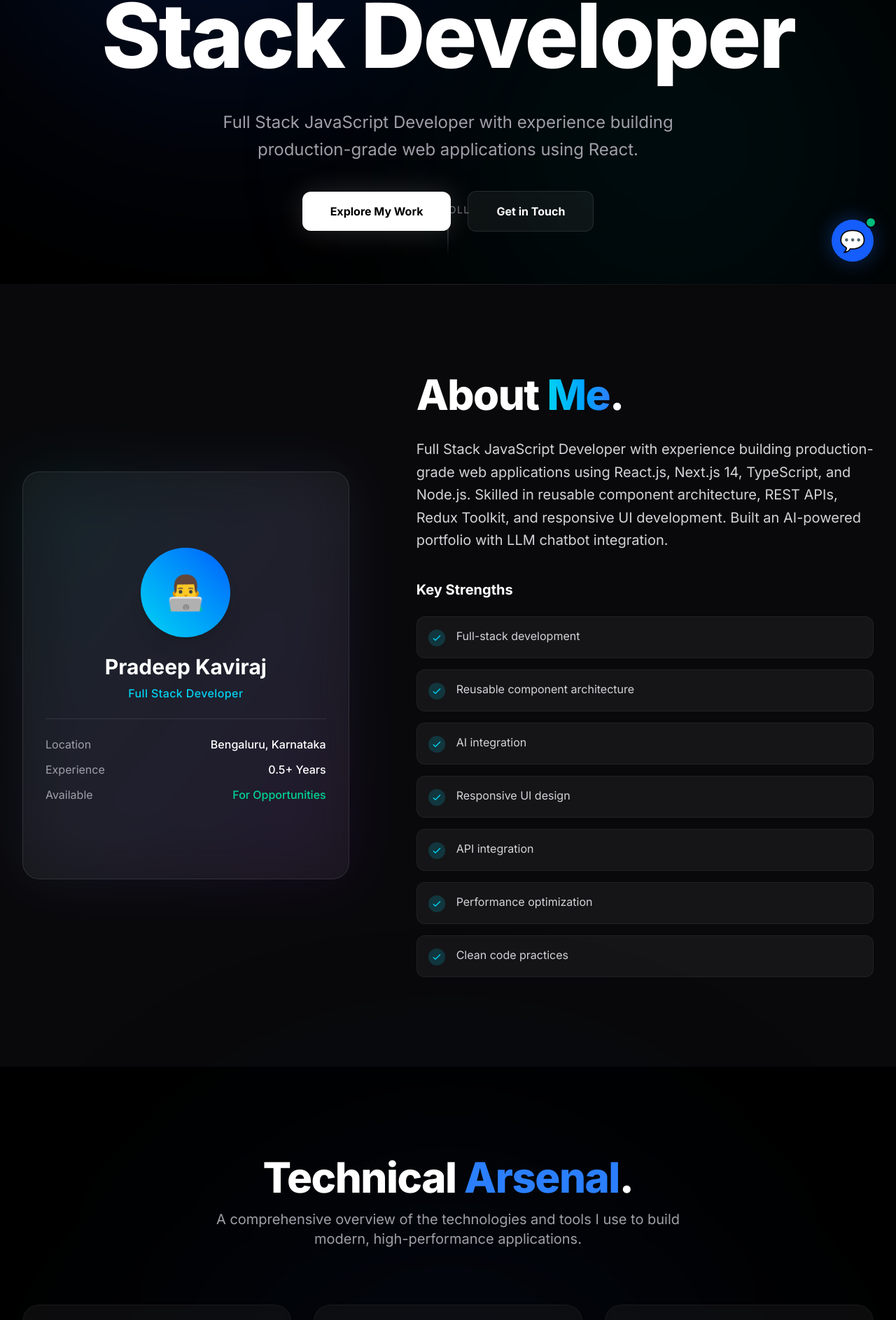
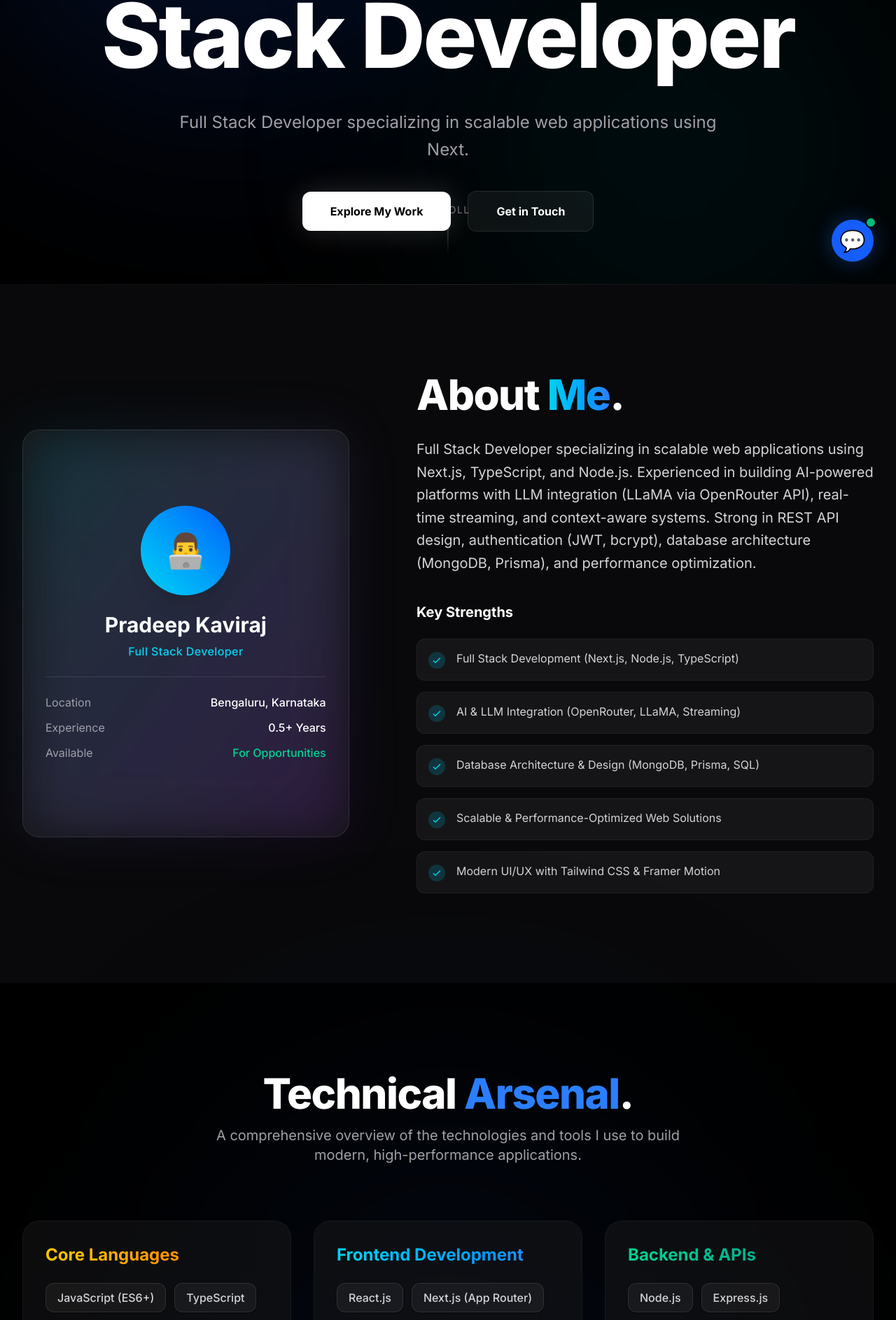
Before and after one commit to PradeepKaviraj/pradeep-portfolio, a Next.js app: page / in a window 1280 px wide. Shown: the part 394-2281 px from the top of the page at 70% size. Built offline with nearby package versions, Linux system fonts and the light colour scheme.

Commit message:
fix: update animations and informtions

```diff
--- a/src/components/sections/About.tsx
+++ b/src/components/sections/About.tsx
@@ -11,13 +11,14 @@ const About = () => {
     hidden: { opacity: 0 },
     visible: {
       opacity: 1,
-      transition: { staggerChildren: 0.2, delayChildren: 0.2 }
+      transition: { staggerChildren: 0.2, delayChildren: 0.2 },
+      willChange: "opacity"
     }
   };
 
   const itemVariants: Variants = {
     hidden: { opacity: 0, y: 50, scale: 0.98 },
-    visible: { opacity: 1, y: 0, scale: 1, transition: { duration: 1.2, ease: [0.16, 1, 0.3, 1] } }
+    visible: { opacity: 1, y: 0, scale: 1, transition: { duration: 1.2, ease: [0.16, 1, 0.3, 1] }, willChange: "transform, opacity" }
   };
 
   return (
@@ -35,7 +36,7 @@ const About = () => {
         >
           {/* Left Side - Visual / Stats */}
           <motion.div variants={itemVariants} className="w-full lg:w-5/12 relative group">
-            <div className="absolute inset-0 bg-gradient-to-br from-cyan-500/20 to-purple-600/20 rounded-3xl blur-2xl opacity-50 group-hover:opacity-70 transition-opacity duration-700" />
+            <div className="absolute inset-0 bg-gradient-to-br from-cyan-500/20 to-purple-600/20 rounded-3xl blur-xl md:blur-2xl opacity-50 group-hover:opacity-70 transition-opacity duration-700" />
             <div className="relative aspect-[4/5] sm:aspect-square lg:aspect-[4/5] rounded-3xl overflow-hidden border border-white/10 bg-zinc-900 flex flex-col items-center justify-center p-8 text-center glass">
 
               <div className="w-24 h-24 sm:w-32 sm:h-32 rounded-full bg-gradient-to-tr from-cyan-400 to-blue-600 flex items-center justify-center text-4xl sm:text-5xl mb-6 shadow-xl">
--- a/src/components/sections/Contact.tsx
+++ b/src/components/sections/Contact.tsx
@@ -10,14 +10,15 @@ const Contact = () => {
 
   const itemVariants: Variants = {
     hidden: { opacity: 0, y: 30 },
-    visible: { opacity: 1, y: 0, transition: { duration: 0.8, ease: [0.16, 1, 0.3, 1] } }
+    visible: { opacity: 1, y: 0, transition: { duration: 0.8, ease: [0.16, 1, 0.3, 1] }, willChange: "transform, opacity" }
   };
 
   const containerVariants: Variants = {
     hidden: { opacity: 0, y: 50, scale: 0.98 },
     visible: {
       opacity: 1, y: 0, scale: 1,
-      transition: { duration: 1.2, ease: [0.16, 1, 0.3, 1], staggerChildren: 0.15 }
+      transition: { duration: 1.2, ease: [0.16, 1, 0.3, 1], staggerChildren: 0.15 },
+      willChange: "transform, opacity"
     }
   };
 
@@ -75,8 +76,8 @@ const Contact = () => {
           variants={containerVariants}
         >
           {/* Decorative Background Blur */}
-          <div className="absolute top-0 right-0 w-64 h-64 sm:w-96 sm:h-96 bg-blue-600/10 blur-[80px] sm:blur-[100px] -mr-32 -mt-32 rounded-full pointer-events-none" />
-          <div className="absolute bottom-0 left-0 w-64 h-64 sm:w-96 sm:h-96 bg-cyan-600/10 blur-[80px] sm:blur-[100px] -ml-32 -mb-32 rounded-full pointer-events-none" />
+          <div className="absolute top-0 right-0 w-64 h-64 sm:w-96 sm:h-96 bg-blue-600/10 blur-[40px] md:blur-[100px] -mr-32 -mt-32 rounded-full pointer-events-none" />
+          <div className="absolute bottom-0 left-0 w-64 h-64 sm:w-96 sm:h-96 bg-cyan-600/10 blur-[40px] md:blur-[100px] -ml-32 -mb-32 rounded-full pointer-events-none" />
 
           <div className="relative z-10 grid grid-cols-1 lg:grid-cols-2 gap-12 lg:gap-16">
 
--- a/src/components/sections/Experience.tsx
+++ b/src/components/sections/Experience.tsx
@@ -18,6 +18,7 @@ const Experience = () => {
             animate={{ opacity: 1, y: 0 }}
             exit={{ opacity: 0, y: -20 }}
             transition={{ duration: 0.6, ease: [0.16, 1, 0.3, 1], delay: i * 0.1 }}
+            style={{ willChange: "transform, opacity" }}
             key={i}
             className="relative pl-8 md:pl-0"
           >
@@ -55,6 +56,7 @@ const Experience = () => {
             animate={{ opacity: 1, y: 0 }}
             exit={{ opacity: 0, y: -20 }}
             transition={{ duration: 0.6, ease: [0.16, 1, 0.3, 1], delay: i * 0.1 }}
+            style={{ willChange: "transform, opacity" }}
             key={i}
             className="p-6 md:p-8 rounded-3xl border border-white/5 bg-zinc-900/50 hover:bg-white/5 hover:border-cyan-500/30 transition-all shadow-lg flex flex-col md:flex-row md:items-center justify-between gap-4 group"
           >
@@ -78,6 +80,7 @@ const Experience = () => {
             animate={{ opacity: 1, scale: 1, y: 0 }}
             exit={{ opacity: 0, scale: 0.95, y: -20 }}
             transition={{ duration: 0.6, ease: [0.16, 1, 0.3, 1], delay: i * 0.1 }}
+            style={{ willChange: "transform, opacity" }}
             key={i}
             className="p-6 md:p-8 rounded-3xl border border-white/5 bg-zinc-900/50 hover:bg-white/5 hover:border-purple-500/30 transition-all shadow-lg group relative overflow-hidden"
           >
--- a/src/components/sections/Hero.tsx
+++ b/src/components/sections/Hero.tsx
@@ -27,22 +27,23 @@ const Hero = () => {
         staggerChildren: 0.2,
         delayChildren: 0.3,
       },
+      willChange: "opacity, transform",
     },
   };
 
   const itemVariants: Variants = {
     hidden: { opacity: 0, y: 40, scale: 0.95 },
-    visible: { opacity: 1, y: 0, scale: 1, transition: { duration: 1.2, ease: [0.16, 1, 0.3, 1] } },
+    visible: { opacity: 1, y: 0, scale: 1, transition: { duration: 1.2, ease: [0.16, 1, 0.3, 1] }, willChange: "opacity, transform" },
   };
 
   return (
     <section ref={containerRef} id="hero" className="min-h-[100dvh] flex flex-col items-center justify-center bg-black text-white px-6 sm:px-8 relative overflow-hidden">
       {/* Background Glows */}
-      <motion.div style={{ scale: glowScale }} className="absolute top-1/4 left-1/4 -translate-x-1/2 -translate-y-1/2 w-[300px] h-[300px] md:w-[600px] md:h-[600px] bg-blue-600/20 blur-[100px] md:blur-[150px] rounded-full pointer-events-none" />
-      <motion.div style={{ scale: glowScale }} className="absolute bottom-1/4 right-1/4 translate-x-1/2 translate-y-1/2 w-[300px] h-[300px] md:w-[600px] md:h-[600px] bg-cyan-600/10 blur-[100px] md:blur-[150px] rounded-full pointer-events-none" />
+      <motion.div style={{ scale: glowScale, willChange: "transform" }} className="absolute top-1/4 left-1/4 -translate-x-1/2 -translate-y-1/2 w-[300px] h-[300px] md:w-[600px] md:h-[600px] bg-blue-600/20 blur-[50px] md:blur-[150px] rounded-full pointer-events-none" />
+      <motion.div style={{ scale: glowScale, willChange: "transform" }} className="absolute bottom-1/4 right-1/4 translate-x-1/2 translate-y-1/2 w-[300px] h-[300px] md:w-[600px] md:h-[600px] bg-cyan-600/10 blur-[50px] md:blur-[150px] rounded-full pointer-events-none" />
 
       <motion.div
-        style={{ y: contentY, opacity: contentOpacity }}
+        style={{ y: contentY, opacity: contentOpacity, willChange: "transform, opacity" }}
         className="relative z-10 text-center max-w-5xl mx-auto w-full pt-20"
         variants={containerVariants}
         initial="hidden"
--- a/src/components/sections/Projects.tsx
+++ b/src/components/sections/Projects.tsx
@@ -9,13 +9,14 @@ const Projects = () => {
     hidden: { opacity: 0 },
     visible: {
       opacity: 1,
-      transition: { staggerChildren: 0.15, delayChildren: 0.2 }
+      transition: { staggerChildren: 0.15, delayChildren: 0.2 },
+      willChange: "opacity"
     }
   };
 
   const itemVariants: Variants = {
     hidden: { opacity: 0, scale: 0.95, y: 40 },
-    visible: { opacity: 1, scale: 1, y: 0, transition: { duration: 0.8, ease: [0.16, 1, 0.3, 1] } }
+    visible: { opacity: 1, scale: 1, y: 0, transition: { duration: 0.8, ease: [0.16, 1, 0.3, 1] }, willChange: "opacity, transform" }
   };
 
   return (
--- a/src/components/sections/Skills.tsx
+++ b/src/components/sections/Skills.tsx
@@ -9,7 +9,7 @@ const SkillCategory = ({ title, skills, colorClass }: { title: string, skills: s
     <motion.div
       variants={{
         hidden: { opacity: 0, y: 30, scale: 0.95 },
-        visible: { opacity: 1, y: 0, scale: 1, transition: { duration: 0.8, ease: [0.16, 1, 0.3, 1] } }
+        visible: { opacity: 1, y: 0, scale: 1, transition: { duration: 0.8, ease: [0.16, 1, 0.3, 1] }, willChange: "transform, opacity" }
       }}
       className="p-6 sm:p-8 rounded-3xl border border-white/5 bg-zinc-900/50 backdrop-blur-sm hover:bg-white/5 transition-all w-full"
     >
@@ -37,14 +37,15 @@ const Skills = () => {
     hidden: { opacity: 0 },
     visible: {
       opacity: 1,
-      transition: { staggerChildren: 0.15, delayChildren: 0.2 }
+      transition: { staggerChildren: 0.15, delayChildren: 0.2 },
+      willChange: "opacity"
     }
   };
 
   return (
     <section id="skills" className="py-24 md:py-32 bg-black text-white relative">
       {/* Background Effect */}
-      <div className="absolute top-1/2 left-1/2 -translate-x-1/2 -translate-y-1/2 w-[80%] h-[80%] max-w-[800px] bg-blue-900/10 blur-[150px] rounded-full pointer-events-none" />
+      <div className="absolute top-1/2 left-1/2 -translate-x-1/2 -translate-y-1/2 w-[80%] h-[80%] max-w-[800px] bg-blue-900/10 blur-[60px] md:blur-[150px] rounded-full pointer-events-none" />
 
       <div className="container mx-auto px-6 sm:px-8 max-w-7xl relative z-10">
         <div className="text-center mb-16 md:mb-20">
--- a/src/data/resumeData.ts
+++ b/src/data/resumeData.ts
@@ -4,84 +4,171 @@ export const resumeData: ResumeData = {
   personalInfo: {
     name: "Pradeep Kaviraj",
     title: "Full Stack Developer",
-    phone: "+91 93636 23774",
+    phone: "+91 9363623774",
     email: "pradeepmvk12@gmail.com",
     location: "Bengaluru, Karnataka",
     links: {
-      linkedin: "https://linkedin.com/in/pradeep-kaviraj-283259324",
+      linkedin: "https://linkedin.com/in/pradeep-kaviraj",
       github: "https://github.com/PradeepKaviraj",
       portfolio: "https://pradeep-portfolio-lovat-chi.vercel.app",
       resume: "/Pradeep_Kaviraj_Resume.pdf"
     }
   },
 
-  summary: "Full Stack JavaScript Developer with experience building production-grade web applications using React.js, Next.js 14, TypeScript, and Node.js. Skilled in reusable component architecture, REST APIs, Redux Toolkit, and responsive UI development. Built an AI-powered portfolio with LLM chatbot integration.",
+  summary:
+    "Full Stack Developer specializing in scalable web applications using Next.js, TypeScript, and Node.js. Experienced in building AI-powered platforms with LLM integration (LLaMA via OpenRouter API), real-time streaming, and context-aware systems. Strong in REST API design, authentication (JWT, bcrypt), database architecture (MongoDB, Prisma), and performance optimization.",
 
   skills: {
     languages: ["JavaScript (ES6+)", "TypeScript", "SQL", "HTML5", "CSS3"],
-    frontend: ["React.js", "Next.js 14", "Redux Toolkit", "Tailwind CSS", "Framer Motion", "Responsive Design"],
-    backend: ["Node.js", "Express.js", "REST APIs", "Nodemailer"],
-    databases: ["MySQL", "MongoDB"],
-    ai: ["OpenRouter API", "Prompt Engineering", "AI Chatbot Development", "Streaming Responses"],
-    tools: ["Git", "GitHub", "Vercel", "VS Code", "Figma", "Postman"]
+
+    frontend: [
+      "React.js",
+      "Next.js (App Router)",
+      "Redux Toolkit",
+      "Context API",
+      "Tailwind CSS",
+      "Framer Motion",
+      "Responsive UI Design"
+    ],
+
+    backend: [
+      "Node.js",
+      "Express.js",
+      "RESTful API Development",
+      "Next.js API Routes",
+      "Authentication (JWT, bcrypt)",
+      "Middleware",
+      "API Integration"
+    ],
+
+    databases: [
+      "MongoDB Atlas",
+      "Prisma ORM",
+      "MySQL",
+      "Database Design",
+      "CRUD Operations"
+    ],
+
+    ai: [
+      "OpenRouter API",
+      "LLaMA 3.1",
+      "Prompt Engineering",
+      "AI API Integration",
+      "Streaming Responses"
+    ],
+
+    tools: [
+      "Git",
+      "GitHub",
+      "Vercel",
+      "Postman",
+      "CI/CD Pipelines",
+      "Environment Variables"
+    ],
+
+    core: [
+      "Data Structures & Algorithms (Basic)",
+      "OOP Principles (Basic)",
+      "System Design Basics",
+      "Scalable Architecture",
+      "Performance Optimization"
+    ]
   },
 
   projects: [
     {
+      name: "AI SaaS Dashboard",
+      tech: [
+        "Next.js",
+        "TypeScript",
+        "MongoDB",
+        "Prisma",
+        "JWT",
+        "OpenRouter API",
+        "Tailwind CSS"
+      ],
+      featured: true,
+      link: "https://ai-saas-project-alpha.vercel.app/",
+      description: [
+        "Built full-stack AI SaaS platform with multi-tool workflows (chat, content generation, code explanation)",
+        "Integrated LLaMA (OpenRouter API) with real-time streaming responses",
+        "Designed multi-chat architecture with persistent conversation history",
+        "Implemented secure authentication using JWT, httpOnly cookies, and bcrypt",
+        "Handled concurrent users with scalable backend design",
+        "Deployed production-ready app on Vercel"
+      ]
+    },
+
+    {
       name: "AI-Powered Developer Portfolio",
-      tech: ["Next.js 14", "TypeScript", "Tailwind CSS", "OpenRouter API", "Nodemailer"],
+      tech: [
+        "Next.js",
+        "TypeScript",
+        "Tailwind CSS",
+        "OpenRouter API"
+      ],
       link: "https://pradeep-portfolio-lovat-chi.vercel.app",
       description: [
-        "Built full-stack portfolio with real-time AI chatbot",
-        "Implemented streaming API using Next.js backend",
-        "Custom system prompt with strict response control",
-        "Created reusable chat hook for frontend state",
-        "Developed 6 responsive sections"
+        "AI chatbot for recruiter interaction with real-time responses",
+        "Streaming API with custom chat state management",
+        "Structured prompt system with fallback handling",
+        "Fully responsive and optimized UI"
       ]
     },
+
     {
       name: "Parents Choice — Insurance Platform",
-      tech: ["Next.js 14", "TypeScript", "Tailwind CSS", "Framer Motion", "Nodemailer"],
+      tech: [
+        "Next.js",
+        "TypeScript",
+        "Tailwind CSS",
+        "Nodemailer"
+      ],
       link: "https://parentschoices.in",
       description: [
         "Built client-facing insurance platform",
-        "Created reusable UI components",
-        "Implemented animations with Framer Motion",
-        "Integrated email service using Nodemailer",
-        "Fully responsive design"
+        "Reusable component architecture",
+        "Integrated email workflows using Nodemailer",
+        "Improved UI performance and responsiveness"
       ]
     },
+
     {
       name: "Creative Academy",
       tech: ["Next.js", "JavaScript", "Tailwind CSS"],
       link: "https://creative-academy-sepia.vercel.app",
       description: [
-        "Course discovery platform with dynamic routing",
-        "Converted Figma designs to UI",
-        "Optimized performance using lazy loading"
+        "Dynamic course platform with routing",
+        "Converted Figma designs to production UI",
+        "Optimized performance using lazy loading and code splitting"
       ]
     },
 
     {
       name: "Learning Management System",
-      tech: ["Next.js 14", "TypeScript", "Redux Toolkit", "Tailwind CSS"],
+      tech: [
+        "Next.js",
+        "TypeScript",
+        "Redux Toolkit",
+        "Tailwind CSS"
+      ],
+      status: "In Progress",
       link: "https://github.com/PradeepKaviraj/lms-clients",
-      status: "In Progress",
       description: [
-        "Scalable LMS architecture",
-        "Bulk data upload via XLSX",
-        "Admin workflows",
-        "Dashboard analytics with charts"
+        "Designing scalable LMS architecture",
+        "Implementing admin workflows",
+        "Building dashboard analytics",
+        "Handling bulk data upload (XLSX)"
       ]
     },
+
     {
       name: "Prison Management System",
       tech: ["React.js", "Node.js", "Express.js", "MySQL"],
       description: [
-        "Full-stack CRUD system",
-        "Designed normalized database",
-        "Built REST APIs",
-        "Created reusable components"
+        "Full-stack CRUD application with REST APIs",
+        "Designed normalized relational database schema",
+        "Managed multiple modules with efficient data handling"
       ]
     }
   ],
@@ -89,53 +176,52 @@ export const resumeData: ResumeData = {
   experience: [
     {
       role: "Software Developer Intern",
-      company: "NxDesignz Studio Pvt. Ltd.",
+      company: "NexDesign Studio Pvt. Ltd.",
       duration: "July 2025 – January 2026",
       location: "Bengaluru",
       points: [
-        "Worked on 3+ production projects",
-        "Built reusable UI components",
-        "Integrated REST APIs",
-        "Used Git workflows and code reviews",
-        "Deployed apps on Vercel",
-        "Converted Figma designs to code"
+        "Delivered 3+ production-grade applications",
+        "Built 20+ reusable UI components",
+        "Integrated REST APIs for authentication and workflows",
+        "Collaborated using Git (PRs, code reviews, branching)",
+        "Deployed applications on Vercel",
+        "Ensured responsive UI across devices"
       ]
     }
   ],
 
   education: [
     {
-      degree: "Bachelor of Computer Applications",
+      degree: "Bachelor of Computer Applications (BCA)",
       college: "SSMRV College, Bengaluru",
       duration: "2022 – 2025",
-      cgpa: "8.09"
+      cgpa: "8.09 / 10"
     }
   ],
 
   certifications: [
     {
+      name: "Full Stack Development Program",
+      status: "2025–2026"
+    },
+    {
       name: "Advanced Diploma in Data Center Architecture",
       year: "2025"
-    },
-    {
-      name: "Full Stack Development Program",
-      status: "In Progress"
     }
   ],
 
   strengths: [
-    "Full-stack development",
-    "Reusable component architecture",
-    "AI integration",
-    "Responsive UI design",
-    "API integration",
-    "Performance optimization",
-    "Clean code practices"
+    "Full Stack Development (Next.js, Node.js, TypeScript)",
+    "AI & LLM Integration (OpenRouter, LLaMA, Streaming)",
+    "Database Architecture & Design (MongoDB, Prisma, SQL)",
+    "Scalable & Performance-Optimized Web Solutions",
+    "Modern UI/UX with Tailwind CSS & Framer Motion"
   ],
 
   languages: [
+    { name: "English", level: "Professional" },
+    { name: "Hindi", level: "Professional" },
     { name: "Tamil", level: "Native" },
-    { name: "English", level: "Professional" },
-    { name: "Kannada", level: "Conversational" }
+    { name: "Kannada", level: "Fluent" }
   ]
 };
--- a/src/types/index.ts
+++ b/src/types/index.ts
@@ -21,6 +21,7 @@ export interface Skills {
   databases: string[];
   ai: string[];
   tools: string[];
+  core: string[];
 }
 
 export interface Project {
@@ -29,6 +30,7 @@ export interface Project {
   link?: string;
   description: string[];
   status?: string;
+  featured?: boolean;
 }
 
 export interface Experience {
```
Also changed, not shown: 1 other file (tests, documents, lock files or other folders).
